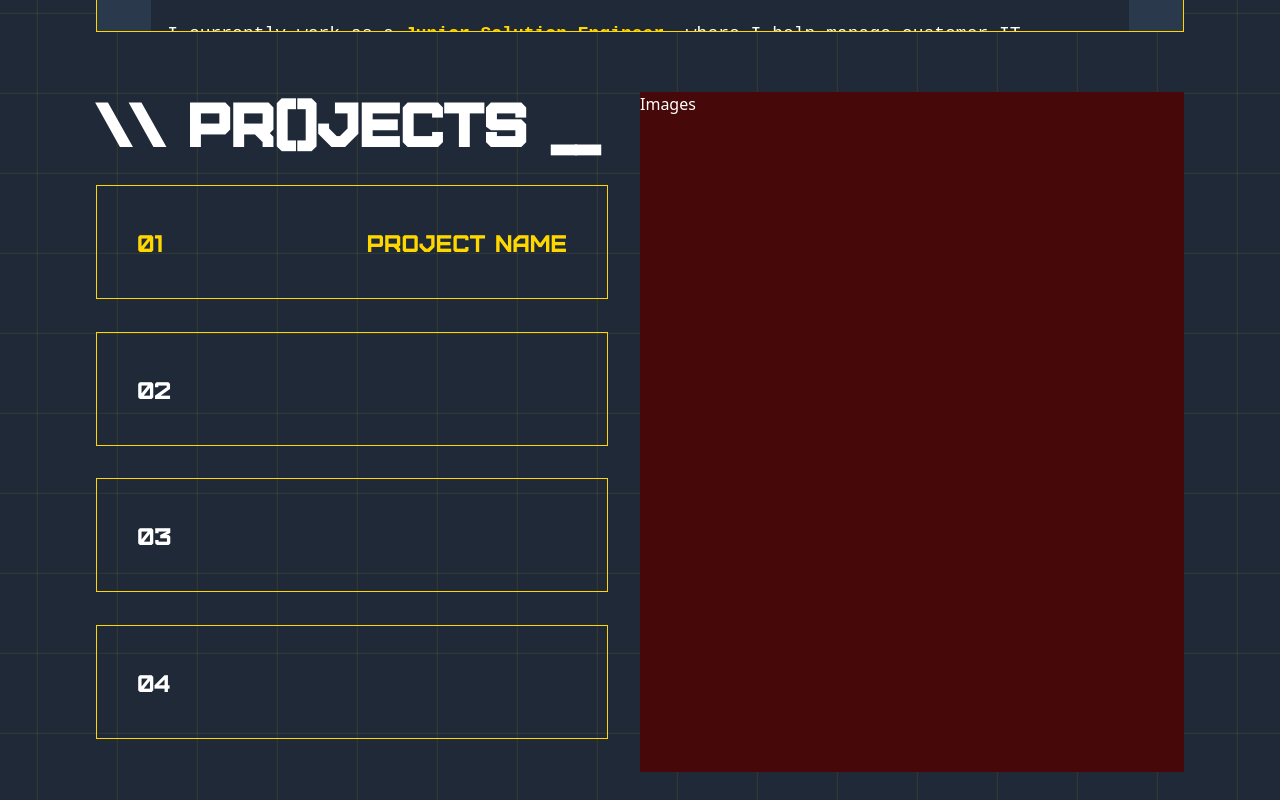
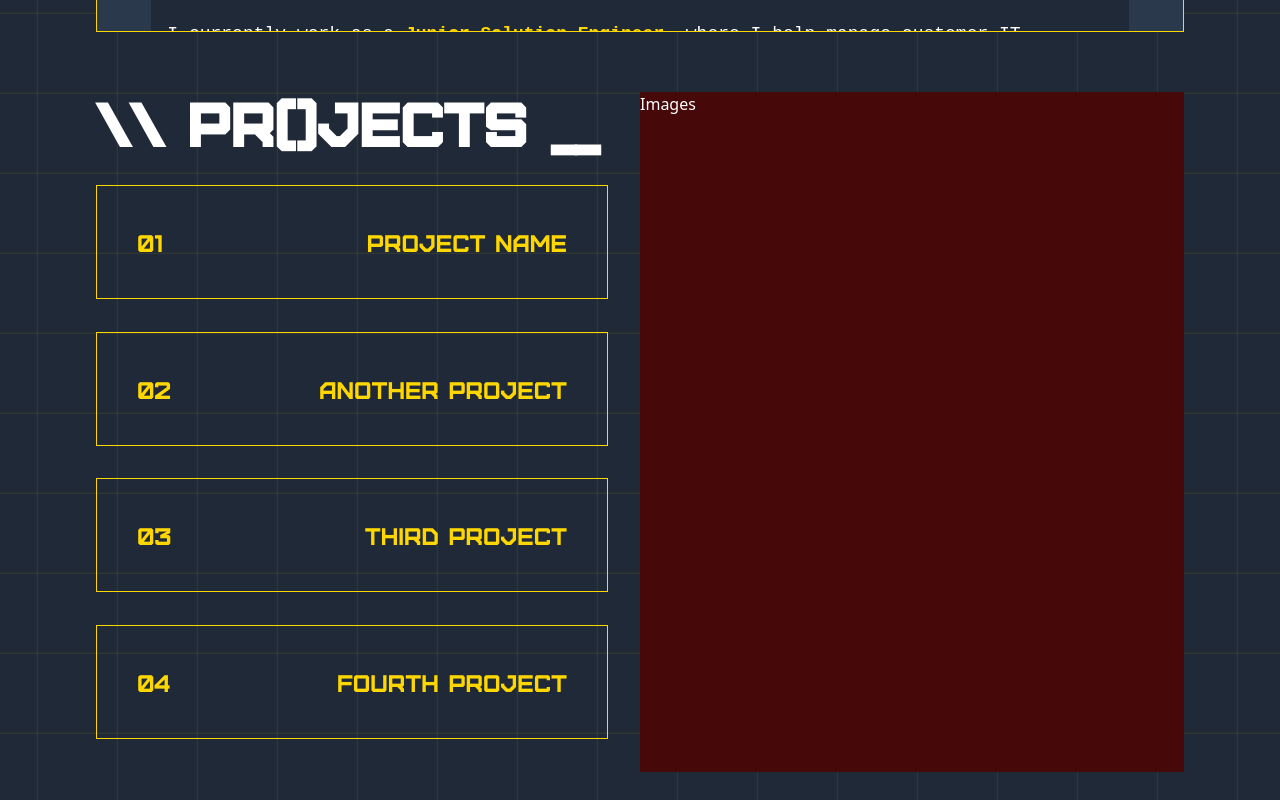
Before and after one commit to andy02chen/portfolio_site, a React (Vite) app in the folder portfolio/: page / in a window 1280 px wide. Shown: the part 1544-2344 px from the top of the page. Built offline with nearby package versions, Linux system fonts and the light colour scheme; a web font is replaced by a local one.

Commit message:
fixed animations

```diff
--- a/portfolio/src/Projects.tsx
+++ b/portfolio/src/Projects.tsx
@@ -31,42 +31,74 @@ export default function Projects() {
             {/* Number Selector Div */}
             <div
               className={`flex flex-col justify-evenly items-center h-full font-furore text-2xl transition-all duration-500
-              ${projectSelected === null ? "w-full" : "w-auto"}`}
+              ${projectSelected === null ? "w-full" : "w-[15%]"}`}
             >
               <div
-                className={`border border-[var(--yellow)] p-10 w-full cursor-pointer
-                ${projectSelected === 1 ? "bg-[var(--yellow)]" : "bg-transparent" }`}
+                className={`border border-[var(--yellow)] p-10 w-full cursor-pointer select-none transition-all duration-300
+                ${projectSelected === 1 ? "bg-[var(--yellow)]" : "bg-transparent hover:bg-[var(--yellow)]/10" }`}
                 onClick={() => changeProject(1)}
               >
-                <div className="flex items-center justify-between text-[var(--yellow)]">
-                  <h1 className={`${projectSelected === 1 ? 'text-[var(--dark-blue)]' : 'text-[var(--yellow)]'}`}>
+                <div className="flex items-center justify-between text-[var(--yellow)] transition-all duration-500">
+                  <h1 className={`transition-colors duration-300 ${projectSelected === 1 ? 'text-[var(--dark-blue)]' : 'text-[var(--yellow)]'}`}>
                     01
                   </h1>
-                  <h1 className={`${projectSelected === null ? 'flex':'hidden'}`}>
+                  <h1 className={`transition-all duration-500 overflow-hidden whitespace-nowrap
+                    ${projectSelected === null ? 'max-w-[500px] opacity-100' : 'max-w-0 opacity-0'}`}
+                  >
                     Project name
                   </h1>
                 </div>
               </div>
+
               <div
-                className={`border border-[var(--yellow)] p-10 w-full cursor-pointer
-                ${projectSelected === 2 ? "bg-[var(--yellow)]" : "bg-transparent" }`}
+                className={`border border-[var(--yellow)] p-10 w-full cursor-pointer select-none transition-all duration-300
+                ${projectSelected === 2 ? "bg-[var(--yellow)]" : "bg-transparent hover:bg-[var(--yellow)]/10" }`}
                 onClick={() => changeProject(2)}
               >
-                02
+                <div className="flex items-center justify-between text-[var(--yellow)] transition-all duration-500">
+                  <h1 className={`transition-colors duration-300 ${projectSelected === 2 ? 'text-[var(--dark-blue)]' : 'text-[var(--yellow)]'}`}>
+                    02
+                  </h1>
+                  <h1 className={`transition-all duration-500 overflow-hidden whitespace-nowrap
+                    ${projectSelected === null ? 'max-w-[500px] opacity-100' : 'max-w-0 opacity-0'}`}
+                  >
+                    Another Project
+                  </h1>
+                </div>
               </div>
+
               <div
-                className={`border border-[var(--yellow)] p-10 w-full cursor-pointer
-                ${projectSelected === 3 ? "bg-[var(--yellow)]" : "bg-transparent" }`}
+                className={`border border-[var(--yellow)] p-10 w-full cursor-pointer select-none transition-all duration-300
+                ${projectSelected === 3 ? "bg-[var(--yellow)]" : "bg-transparent hover:bg-[var(--yellow)]/10" }`}
                 onClick={() => changeProject(3)}
               >
-                03
+                <div className="flex items-center justify-between text-[var(--yellow)] transition-all duration-500">
+                  <h1 className={`transition-colors duration-300 ${projectSelected === 3 ? 'text-[var(--dark-blue)]' : 'text-[var(--yellow)]'}`}>
+                    03
+                  </h1>
+                  <h1 className={`transition-all duration-500 overflow-hidden whitespace-nowrap
+                    ${projectSelected === null ? 'max-w-[500px] opacity-100' : 'max-w-0 opacity-0'}`}
+                  >
+                    Third Project
+                  </h1>
+                </div>
               </div>
+
               <div
-                className={`border border-[var(--yellow)] p-10 w-full cursor-pointer
-                ${projectSelected === 4 ? "bg-[var(--yellow)]" : "bg-transparent" }`}
+                className={`border border-[var(--yellow)] p-10 w-full cursor-pointer select-none transition-all duration-300
+                ${projectSelected === 4 ? "bg-[var(--yellow)]" : "bg-transparent hover:bg-[var(--yellow)]/10" }`}
                 onClick={() => changeProject(4)}
               >
-                04
+                <div className="flex items-center justify-between text-[var(--yellow)] transition-all duration-500">
+                  <h1 className={`transition-colors duration-300 ${projectSelected === 4 ? 'text-[var(--dark-blue)]' : 'text-[var(--yellow)]'}`}>
+                    04
+                  </h1>
+                  <h1 className={`transition-all duration-500 overflow-hidden whitespace-nowrap
+                    ${projectSelected === null ? 'max-w-[500px] opacity-100' : 'max-w-0 opacity-0'}`}
+                  >
+                    Fourth Project
+                  </h1>
+                </div>
               </div>
             </div>
 
@@ -74,7 +106,7 @@ export default function Projects() {
             <div
               className={`transition-all duration-500 overflow-hidden flex items-center justify-center
                 ${projectSelected !== null
-                  ? "w-[80%] max-h-full opacity-100 p-4"
+                  ? "w-[85%] max-h-full opacity-100 p-4"
                   : "w-0 opacity-0 p-0"
                 }`}
             >
```
